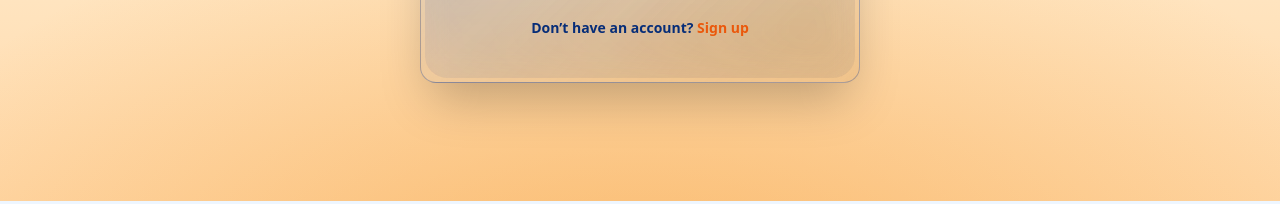
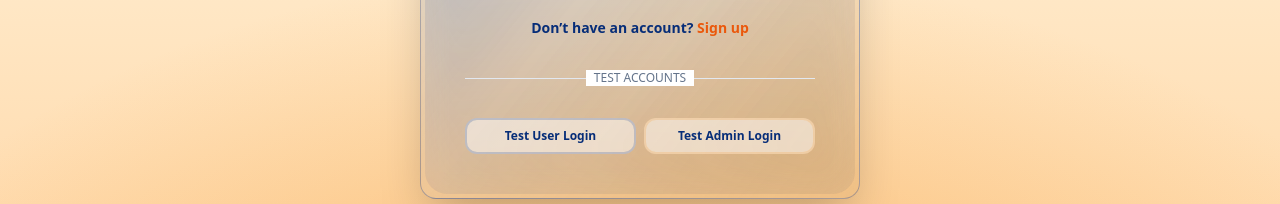
Before and after one commit to AlphaBlaze-9/BearTracks, a React (Vite) app: page /login in a window 1280 px wide. Shown: the part 680-884 px from the top of the page. Built offline with nearby package versions, Linux system fonts and the light colour scheme; no server answers; the database is empty.

Commit message:
Fixed Logins

```diff
--- a/src/pages/LoginPage.jsx
+++ b/src/pages/LoginPage.jsx
@@ -30,6 +30,19 @@ export default function LoginPage() {
     setLoading(true)
     try {
       await login({ email, password })
+      navigate(from)
+    } catch (err) {
+      setError(err.message || 'Login failed.')
+    } finally {
+      setLoading(false)
+    }
+  }
+
+  async function handleTestLogin(testEmail, testPassword) {
+    setError('')
+    setLoading(true)
+    try {
+      await login({ email: testEmail, password: testPassword })
       navigate(from)
     } catch (err) {
       setError(err.message || 'Login failed.')
@@ -112,6 +125,38 @@ export default function LoginPage() {
                         Sign up
                       </Link>
                     </p>
+
+                    <div className="relative my-2">
+                      <div className="absolute inset-0 flex items-center" aria-hidden="true">
+                        <div className="w-full border-t border-slate-200"></div>
+                      </div>
+                      <div className="relative flex justify-center">
+                        <span className="bg-white px-2 text-xs text-slate-500 uppercase">Test Accounts</span>
+                      </div>
+                    </div>
+
+                    <div className="grid grid-cols-1 gap-2 sm:grid-cols-2">
+                      <motion.button
+                        whileHover={{ scale: 1.02 }}
+                        whileTap={{ scale: 0.98 }}
+                        type="button"
+                        onClick={() => handleTestLogin('userbeartracks@gmail.com', 'userbeartracks123')}
+                        disabled={loading}
+                        className="rounded-xl border-2 border-brand-blue/20 bg-white/50 px-4 py-2 text-xs font-bold text-[#062d78] hover:bg-brand-blue/5 hover:border-brand-blue/40 transition-all disabled:opacity-50"
+                      >
+                        Test User Login
+                      </motion.button>
+                      <motion.button
+                        whileHover={{ scale: 1.02 }}
+                        whileTap={{ scale: 0.98 }}
+                        type="button"
+                        onClick={() => handleTestLogin('directortracks@gmail.com', 'directorbeartracks123')}
+                        disabled={loading}
+                        className="rounded-xl border-2 border-brand-gold/20 bg-white/50 px-4 py-2 text-xs font-bold text-[#062d78] hover:bg-brand-gold/5 hover:border-brand-gold/40 transition-all disabled:opacity-50"
+                      >
+                        Test Admin Login
+                      </motion.button>
+                    </div>
                   </form>
                 </div>
               </div>
```
